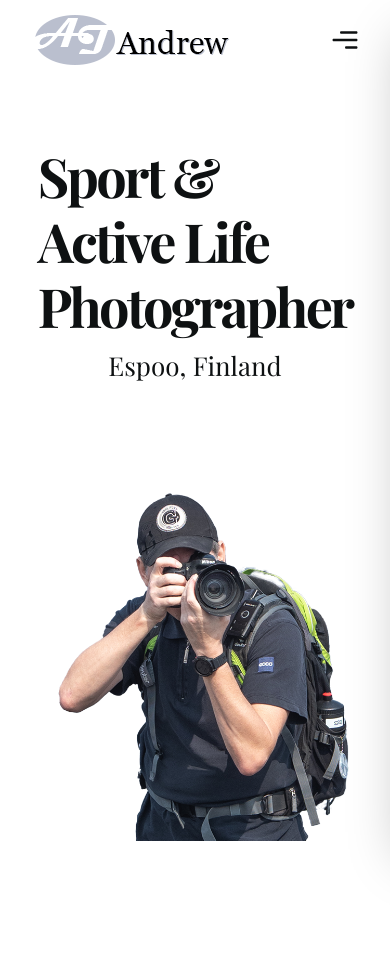
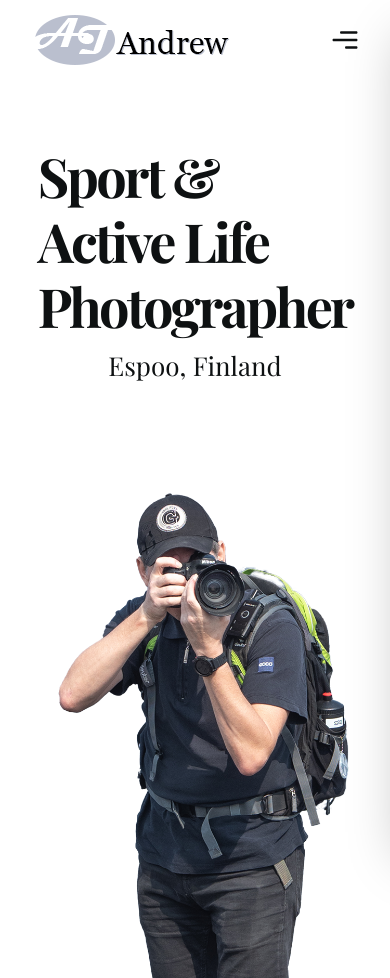
Before and after one commit to AndrewTuli/PhotoPortfolio, a React (Create React App) app: page / in a window 390 px wide. Before the commit the page ends 844 px from the top, so only its background shows below. Built offline with nearby package versions, Linux system fonts and the light colour scheme; a web font is replaced by a local one.

Commit message:
Change image size for small display and hide scroller on Home page

```diff
--- a/src/pages/About.js
+++ b/src/pages/About.js
@@ -33,7 +33,7 @@ const About = () => {
       >
 
           {/* image */}
-          <div className='flex-1 max-h-144 lg:max-h-max order-2 lg:order-none overflow-hidden'>
+          <div className='flex-1 max-h-192 lg:max-h-max order-2 lg:order-none overflow-hidden'>
             <img src={AboutMeImg} alt='' />
           </div>
 
--- a/src/pages/Home.js
+++ b/src/pages/Home.js
@@ -26,9 +26,7 @@ const Home = () => {
   >
     <div className=' container mx-auto h-full w-full relative'>
       {/** text & img wrapper */}
-      <div className='flex flex-col justify-center'
-      style={{ height: 'calc(100vh-50px)', overflow: 'auto' }} // Added styles for scrolling
-      >
+      <div className='flex flex-col justify-center'  >
         {/** text */}
         <motion.div
           initial={{opacity: 0, y: '-50%' }}  /** was: initial={{opacity: 0 }}  */
@@ -51,7 +49,7 @@ const Home = () => {
         </motion.div>
 
         {/* image - image wrapper */}
-        <div className={'flex justify-end max-h-96 lg:max-h-max '}>
+        <div className={'flex justify-end max-h-192 lg:max-h-max'}>
           <motion.div
           initial={{ scale:0 }}
           animate={{ scale:1 }}
```
